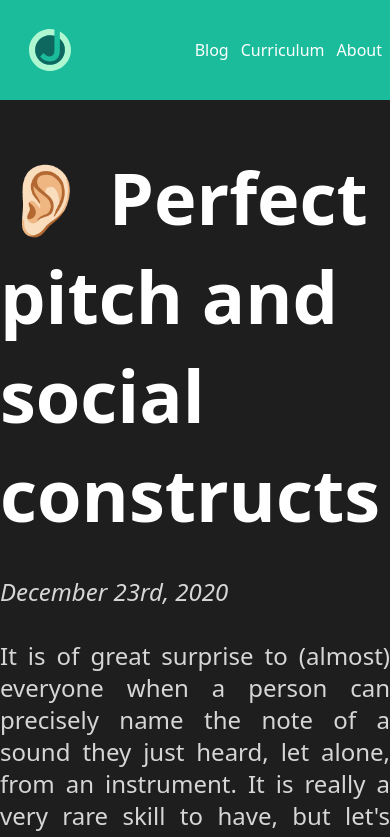
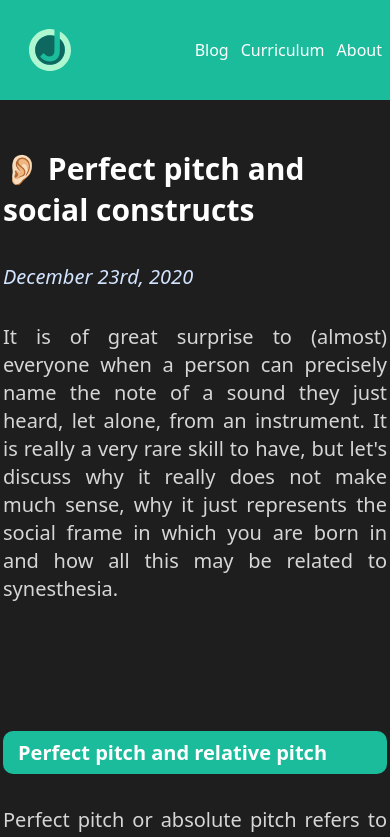
Before and after one commit to jesi-rgb/old.jesirgb.com, a Next.js app: page /blog/perfect-pitch-and-social-constructs in a window 390 px wide. Shown: the top 837 px of the page. Built offline with nearby package versions, Linux system fonts and the light colour scheme.

Commit message:
blog is now responsive

```diff
--- a/pages/blog/index.js
+++ b/pages/blog/index.js
@@ -11,15 +11,14 @@ export default function Blog({ slugs }) {
         <title>Blog</title>
       </Head>
       <Layout>
-        <BlogIndexBody>
-          <div className="link-list max-w-screen-2xl">
+        <div className="max-w-sm xl:max-w-xl mx-auto">
           {slugs.map((slug) => {
             return (
               <Link href="/blog/[slug]" as={"/blog/" + slug}>
                 <a>
                   <div
                     key={slug}
-                      className="link bg-accent-2 hover:bg-accent-2-hover transition-colors rounded-md pl-2 py-7 my-12 text-2xl text-center text-white"
+                    className="link bg-accent-2 hover:bg-accent-2-hover transition-colors rounded-md pl-2 py-7 my-12 text-md md:text-2xl text-center text-white"
                   >
                     {slug.replace(/-/g, " ").toUpperCase()}
                   </div>
@@ -28,7 +27,6 @@ export default function Blog({ slugs }) {
             );
           })}
         </div>
-        </BlogIndexBody>
       </Layout>
     </>
   );
--- a/pages/markdown-styles.module.css
+++ b/pages/markdown-styles.module.css
@@ -1,11 +1,11 @@
 .markdown {
-    @apply text-lg leading-relaxed;
+    @apply max-w-sm md:max-w-screen-md lg:max-w-screen-lg mx-auto;
 }
 
 .markdown p,
 .markdown ul,
 .markdown ol {
-    @apply my-8 text-2xl font-blogpost;
+    @apply my-8 text-xl font-blogpost;
     color: #d6d6d6;
 }
 
@@ -24,7 +24,7 @@
 }
 
 .markdown h1 {
-    @apply text-7xl text-white font-bold mt-12 mb-4 leading-snug;
+    @apply text-3xl md:text-7xl text-white font-bold mt-12 mb-4 leading-snug;
 }
 
 .markdown h2 {
@@ -33,16 +33,16 @@
     border-radius: 10px;
     padding: 8px;
     padding-left: 15px;
-    @apply text-3xl mt-32 font-bold mb-4 leading-snug;
+    @apply text-xl lg:text-3xl mt-32 font-bold mb-4 leading-snug;
 }
 
 .markdown h3 {
     @apply text-2xl mt-8 mb-4 leading-snug;
 }
 
-/* .markdown em {
+.markdown em {
     color: #d2e4ff;
-} */
+}
 
 .markdown code {
     margin-bottom: 30px;
```
Lines whose indentation alone changed are shown as unchanged.
